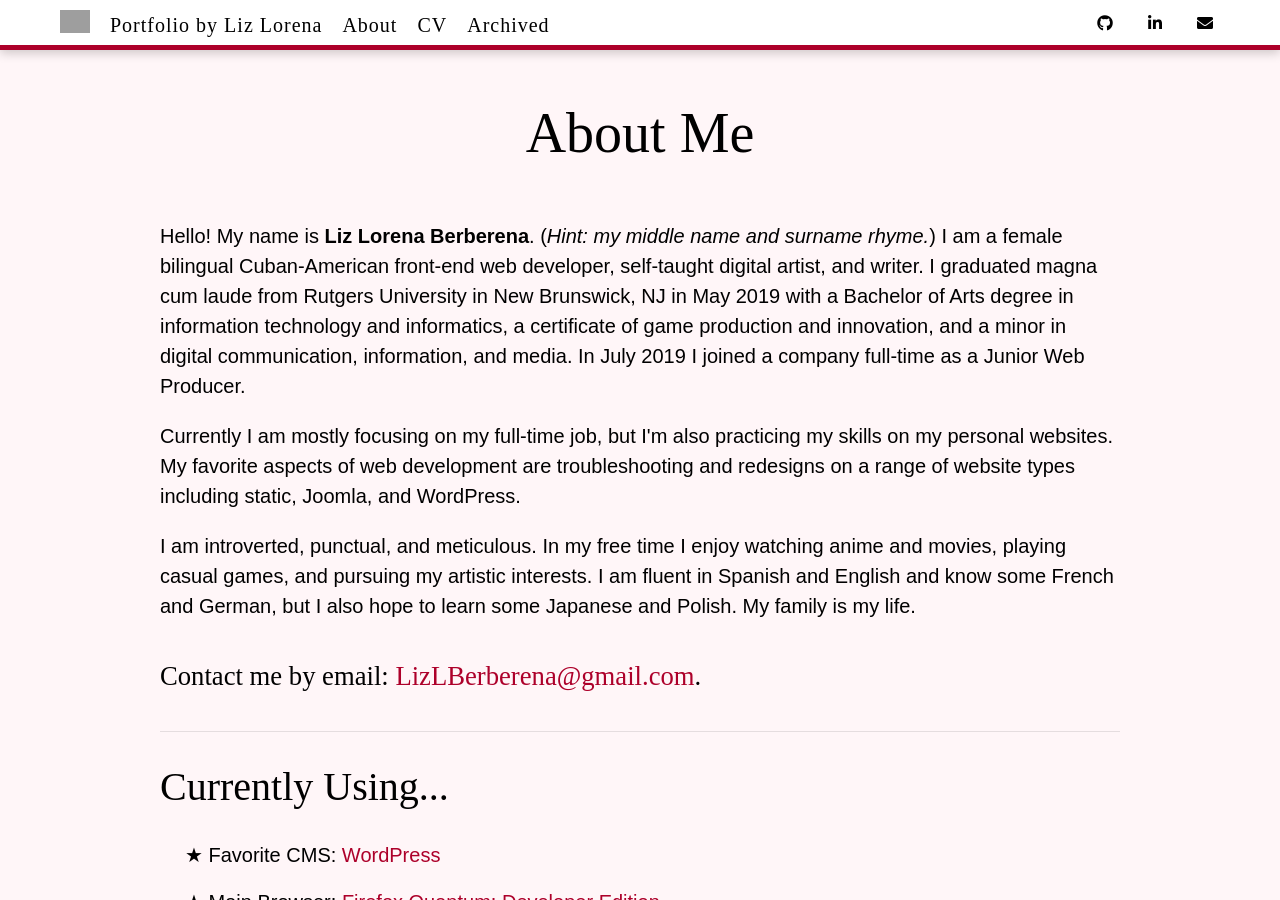
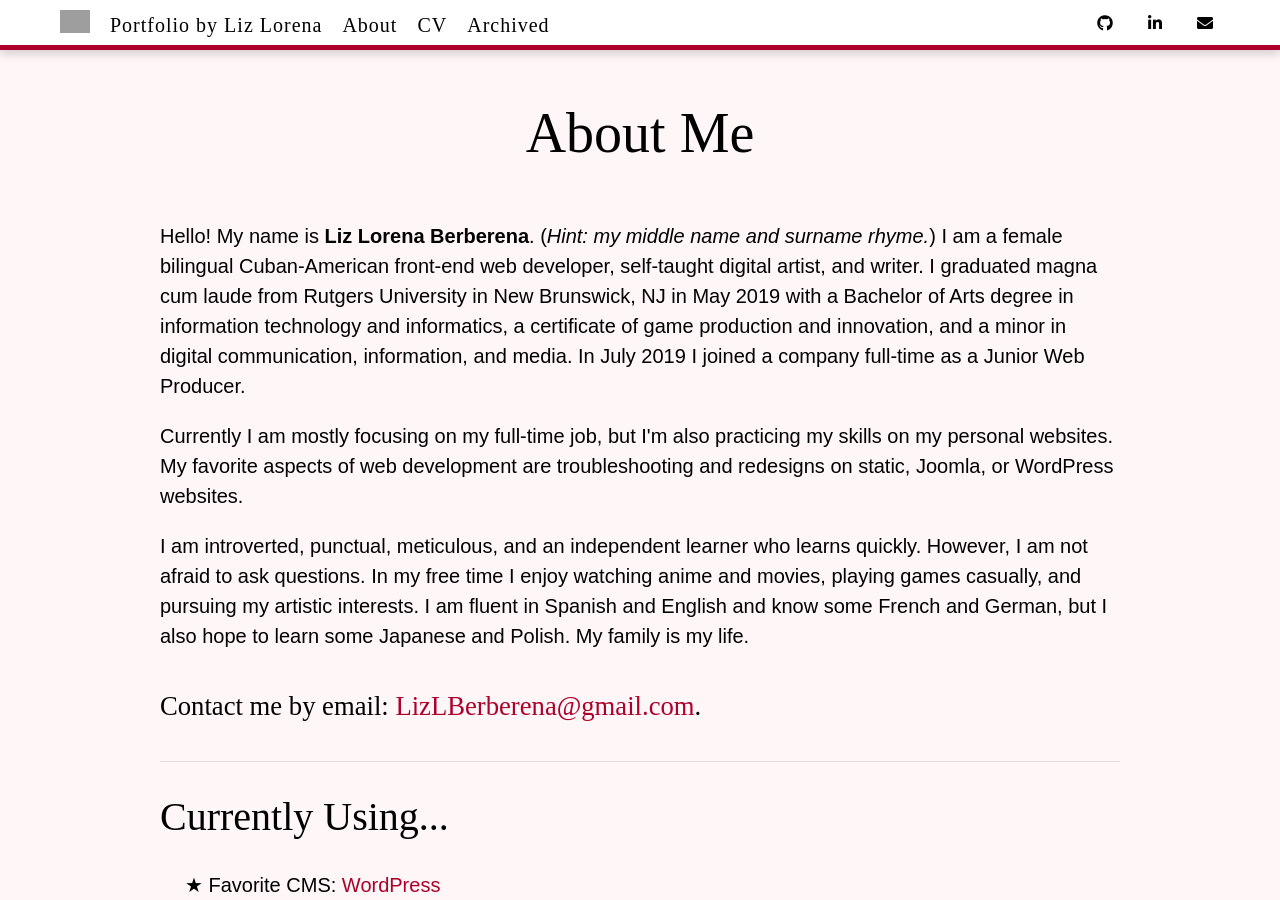
Before and after one commit to liz-lorena/mid-2019, a Jekyll site: the page built from about/index.html, in a window 1280 px wide and 900 px high. Built offline with Jekyll 4.4.1, drawn with Linux system fonts in a browser that asks for light colours; nearby versions of some CDN libraries.

Commit message:
Update index.html

```diff
--- a/about/index.html
+++ b/about/index.html
@@ -7,9 +7,9 @@ title: About
 
 	<p>Hello! My name is <strong>Liz Lorena Berberena</strong>. (<em>Hint: my middle name and surname rhyme.</em>) I am a female bilingual Cuban-American front-end web developer, self-taught digital artist, and writer. I graduated magna cum laude from Rutgers University in New Brunswick, NJ in May 2019 with a Bachelor of Arts degree in information technology and informatics, a certificate of game production and innovation, and a minor in digital communication, information, and media. In July 2019 I joined a company full-time as a Junior Web Producer.</p>
 
-	<p>Currently I am mostly focusing on my full-time job, but I'm also practicing my skills on my personal websites. My favorite aspects of web development are troubleshooting and redesigns on a range of website types including static, Joomla, and WordPress.</p>
+	<p>Currently I am mostly focusing on my full-time job, but I'm also practicing my skills on my personal websites. My favorite aspects of web development are troubleshooting and redesigns on static, Joomla, or WordPress websites.</p>
 
-	<p>I am introverted, punctual, and meticulous. In my free time I enjoy watching anime and movies, playing casual games, and pursuing my artistic interests. I am fluent in Spanish and English and know some French and German, but I also hope to learn some Japanese and Polish. My family is my life.</p>
+	<p>I am introverted, punctual, meticulous, and an independent learner who learns quickly. However, I am not afraid to ask questions. In my free time I enjoy watching anime and movies, playing games casually, and pursuing my artistic interests. I am fluent in Spanish and English and know some French and German, but I also hope to learn some Japanese and Polish. My family is my life.</p>
 
 	<h4>
 		Contact me by email: <a href="mailto:lizlberberena@gmail.com"><email></email></a>.
```
